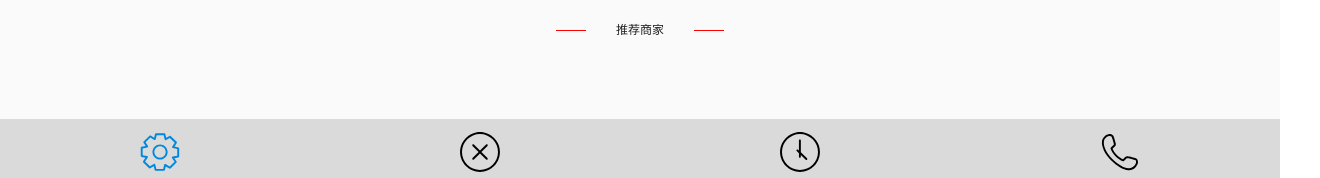
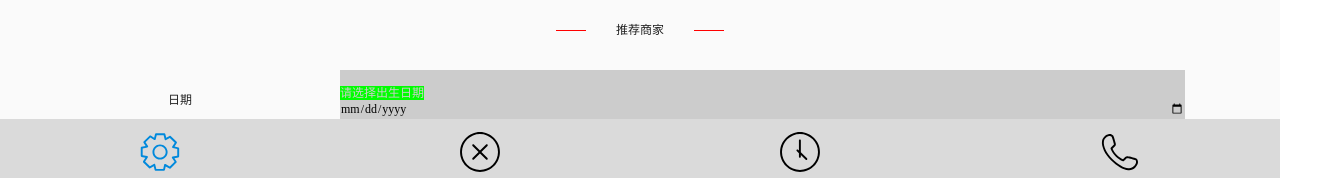
Before and after one commit to cuiyuchen/one, a website: page page/index.html in a window 1280 px wide. Shown: the part 593-771 px from the top of the page, 1320 px wide, since content can reach past the window. Drawn offline with Linux system fonts and the light colour scheme.

Commit message:
2018/3/13

```diff
--- a/page/index.html
+++ b/page/index.html
@@ -74,5 +74,13 @@
 	<div class='recommendmerchat'>
 	<span>推荐商家</span>
 	</div>
+	<label for="" class='label'>
+		<p>日期</p>
+		<input type="date" placeholder='请选择出生日期'>
+	</label>
+	<label for="">
+		是 <input type="radio" name='judge'>
+		否 <input type="radio" checked nam='judge'>
+	</label>
 </body>
 </html>
--- a/scss/index.scss
+++ b/scss/index.scss
@@ -113,15 +113,15 @@ $btn:(
 }
  .icon {
       /* 通过设置 font-size 来改变图标大小 */
-      width: 40px; height: 40px;
+    width: 40px; height: 40px;
       /* 图标和文字相邻时，垂直对齐 */
-      vertical-align: -0.15em;
+    vertical-align: -0.15em;
       /* 通过设置 color 来改变 SVG 的颜色/fill */
-      fill: currentColor;
+    fill: currentColor;
       /* path 和 stroke 溢出 viewBox 部分在 IE 下会显示
          normalize.css 中也包含这行 */
-      overflow: hidden;
-      margin-bottom:10px
+    overflow: hidden;
+    margin-bottom:10px
 }
 .modelbox{
 	@include modelbox();
@@ -154,3 +154,44 @@ $btn:(
 		margin-left:30px
 	}
 }
+.label{
+	height:60px;
+	padding:0 20px;
+	@include flexbox();
+	@include flex();
+	@include align-items(center);
+	@include justify-content('flex-start ');
+	width:100%;
+	p{
+		width:25%;
+		height:60px;
+		line-height:60px;
+		text-align:center
+	}
+	input{
+		width:66%;
+		background:#ccc;
+		height:60px;
+	}
+}
+input[type=date]:before{
+	background:#0f0;
+	content:attr(placeholder);
+	color:#ccc;
+}
+input[type=data].full:before{
+	color:black;
+	content:''
+}
+input[type=radio]{
+	width:30px;
+	height:30px;
+	background:url(../image/xb-kong.png) no-repeat;
+	background-size:cover;
+}
+input[type=radio]:checked{
+	width:30px;
+	height:30px;
+	background:url(../image/xb-sle.png) no-repeat;
+	background-size:cover;
+}
```
Also changed, not shown: css/index.css.
